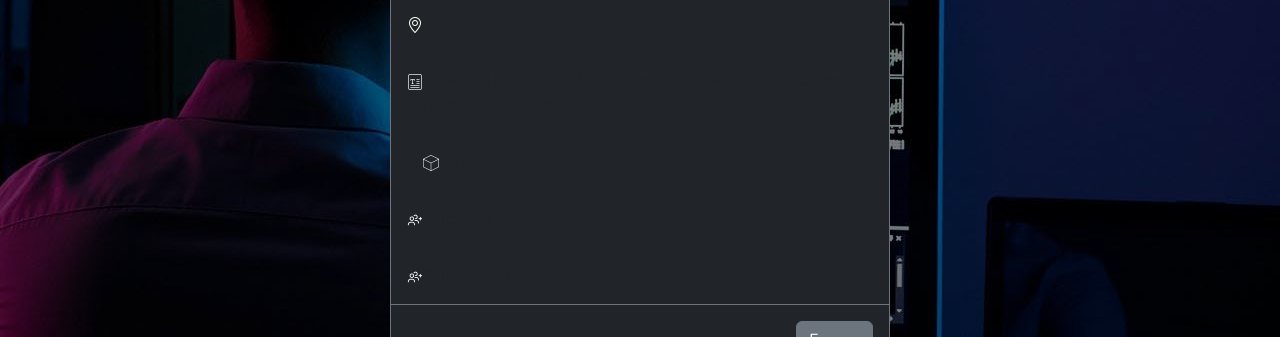
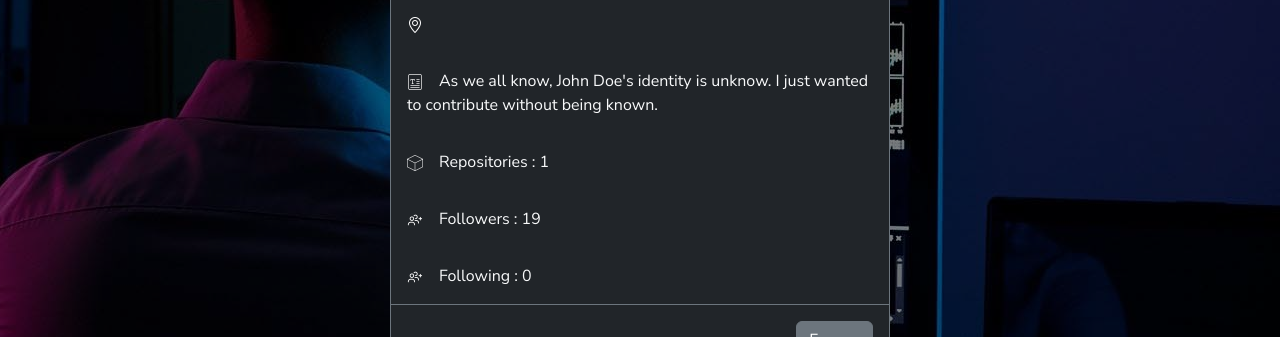
Before and after one commit to xfoule-971/johndoeapp, a React (Create React App) app: page / in a window 1280 px wide. Both pictures are taken after a click on the button "En savoir plus". Shown: the part 453-790 px from the top of the page. Built offline with nearby package versions, Linux system fonts and the light colour scheme.

Commit message:
add blocage lien google map sur la modale

```diff
--- a/src/components/Johnmodal.js
+++ b/src/components/Johnmodal.js
@@ -6,6 +6,11 @@ import Followers from "../assets/icons/followers.png";
 import Following from "../assets/icons/following.png";
 
 const Johnmodal =() =>{
+    {/*blocage du lien localisation*/}
+    const handleClick = (e) =>{
+        e.preventDefault();
+    }
+
     return(
         <div className="modal fade" id="exampleModal" tabindex="-1" aria-labelledby="exampleModalLabel" aria-hidden="true">
             <div className="modal-dialog">
@@ -23,34 +28,35 @@ const Johnmodal =() =>{
                         </p>
                         <hr></hr>
                         <p>
-                            <a href="https://maps.app.goo.gl/FLxFkM4aetUdpMDz9" target="_blank" rel="noopener noreferrer"><img src={Geo} alt="icône"></img></a>
+                            <a href="https://maps.app.goo.gl/FLxFkM4aetUdpMDz9"
+                            onClick={handleClick}
+                            target="_blank" rel="noopener noreferrer"><img src={Geo} alt="icône"></img></a>
                         </p>
                         <hr></hr>
 
                         <img src={Book} alt="icône"></img>
-                        <span>
+                        <span className="text-light mx-3">
                             As we all know, John Doe's identity is unknow. I just wanted to contribute
                             without being known.
                         </span>
                         <hr></hr>
 
-                        <img src={Box} alt="icône" className="mx-3"></img>
-                        <span>
+                        <img src={Box} alt="icône"></img>
+                        <span className="text-light mx-3">
                             Repositories : 1
                         </span>
                         <hr></hr>
 
                         <img src={Followers} alt="icône"></img>
-                        <span>
+                        <span className="text-light mx-3">
                             Followers : 19
                         </span>
                         <hr></hr>
 
-                        <img src={Following}></img>
-                        <span>
+                        <img src={Following} alt="icône"></img>
+                        <span className="text-light mx-3">
                             Following : 0
                         </span>
-
                     </div>
                 </div>
                 <div className="modal-footer border-secondary">
```
